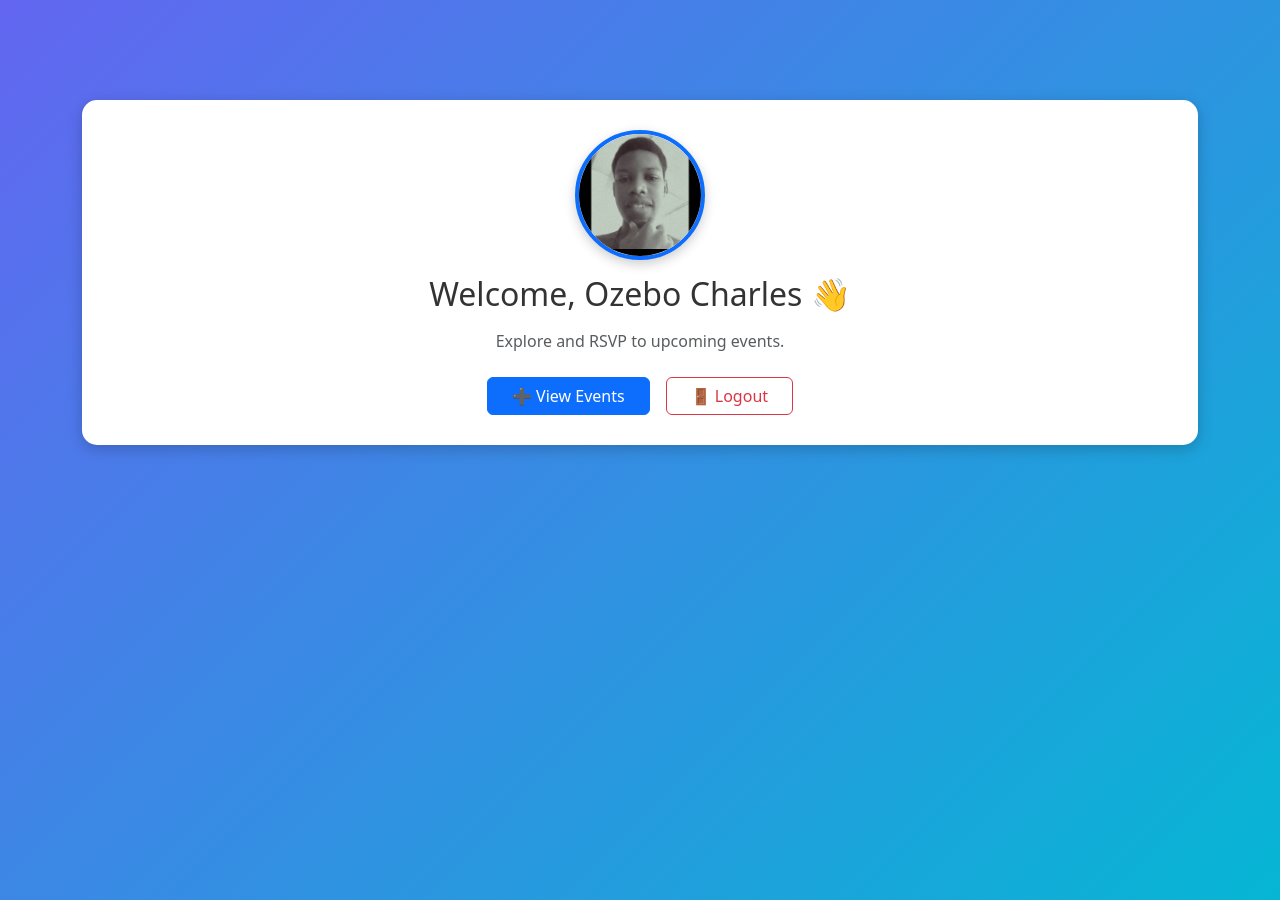
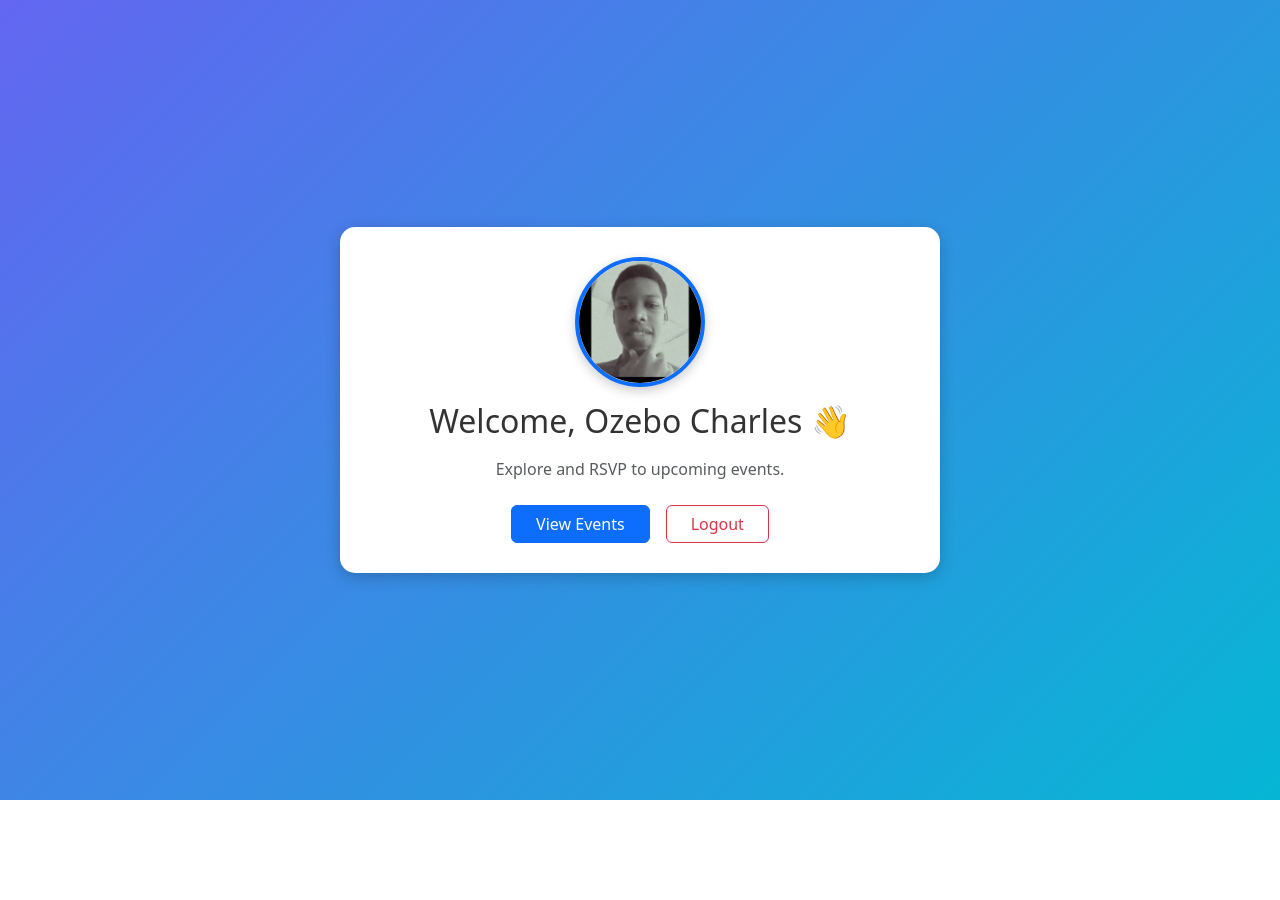
Before and after one commit to Charles-DEV-1/Event-management-app, a Flask app: page /dashboard in a window 1280 px wide. After the commit the page ends 800 px from the top, so only its background shows below. Run offline with Flask 3, Linux system fonts and the light colour scheme; a user stored in the database is signed in; data comes from the database, SQL or seed files in the repository.

Commit message:
Update dashboard.html

```diff
--- a/templates/dashboard.html
+++ b/templates/dashboard.html
@@ -3,27 +3,26 @@
 <head>
   <meta charset="UTF-8">
   <meta name="viewport" content="width=device-width, initial-scale=1.0">
-  <title>Organizer Dashboard</title>
+  <title> Dashboard</title>
   <link rel="stylesheet" href="https://cdn.jsdelivr.net/npm/bootstrap@5.3.0/dist/css/bootstrap.min.css">
   <style>
     body {
       background: linear-gradient(135deg, #6366f1, #06b6d4);
       min-height: 100vh;
-      color: #fff;
+      padding: 20px;
+      display: flex;
+      justify-content: center;
+      align-items: center;
     }
     .dashboard-card {
+      width: 100%;
+      max-width: 600px;
       background: white;
       color: #333;
       border-radius: 15px;
       padding: 30px;
+      text-align: center;
       box-shadow: 0px 4px 15px rgba(0,0,0,0.2);
-      margin-top: 100px;
-    }
-    a.btn {
-      transition: all 0.3s ease;
-    }
-    a.btn:hover {
-      transform: scale(1.05);
     }
     .profile-pic {
       width: 130px;
@@ -35,21 +34,20 @@
       box-shadow: 0px 4px 12px rgba(0,0,0,0.2);
       transition: transform 0.3s ease;
     }
-    .profile-pic:hover {
-      transform: scale(1.05);
-    }
+    .profile-pic:hover { transform: scale(1.05); }
+    .btn { transition: all 0.3s ease; }
+    .btn:hover { transform: scale(1.05); }
+    @media (max-width: 576px) { .dashboard-card { padding: 20px; } }
   </style>
 </head>
 <body>
-  <div class="container">
-    <div class="dashboard-card text-center">
-        <img src="{{ url_for('uploaded_file', filename=user.profile_pic) }}" alt="Profile Picture" class="profile-pic">
-      <h2 class="mb-3">Welcome, {{ user.username }} 👋</h2>
-      <p class="text-muted">Explore and RSVP to upcoming events.</p>
-      <div class="d-flex justify-content-center gap-3 mt-4">
-        <a href="/events" class="btn btn-primary px-4">➕ View Events</a>
-        <a href="/logout" class="btn btn-outline-danger px-4">🚪 Logout</a>
-      </div>
+  <div class="dashboard-card">
+    <img src="{{ url_for('uploaded_file', filename=user.profile_pic) }}" alt="Profile Picture" class="profile-pic">
+    <h2 class="mb-3">Welcome, {{ user.username }} 👋</h2>
+    <p class="text-muted">Explore and RSVP to upcoming events.</p>
+    <div class="d-flex flex-column flex-sm-row justify-content-center gap-3 mt-4">
+      <a href="/events" class="btn btn-primary px-4">View Events</a>
+      <a href="/logout" class="btn btn-outline-danger px-4">Logout</a>
     </div>
   </div>
 </body>
```
